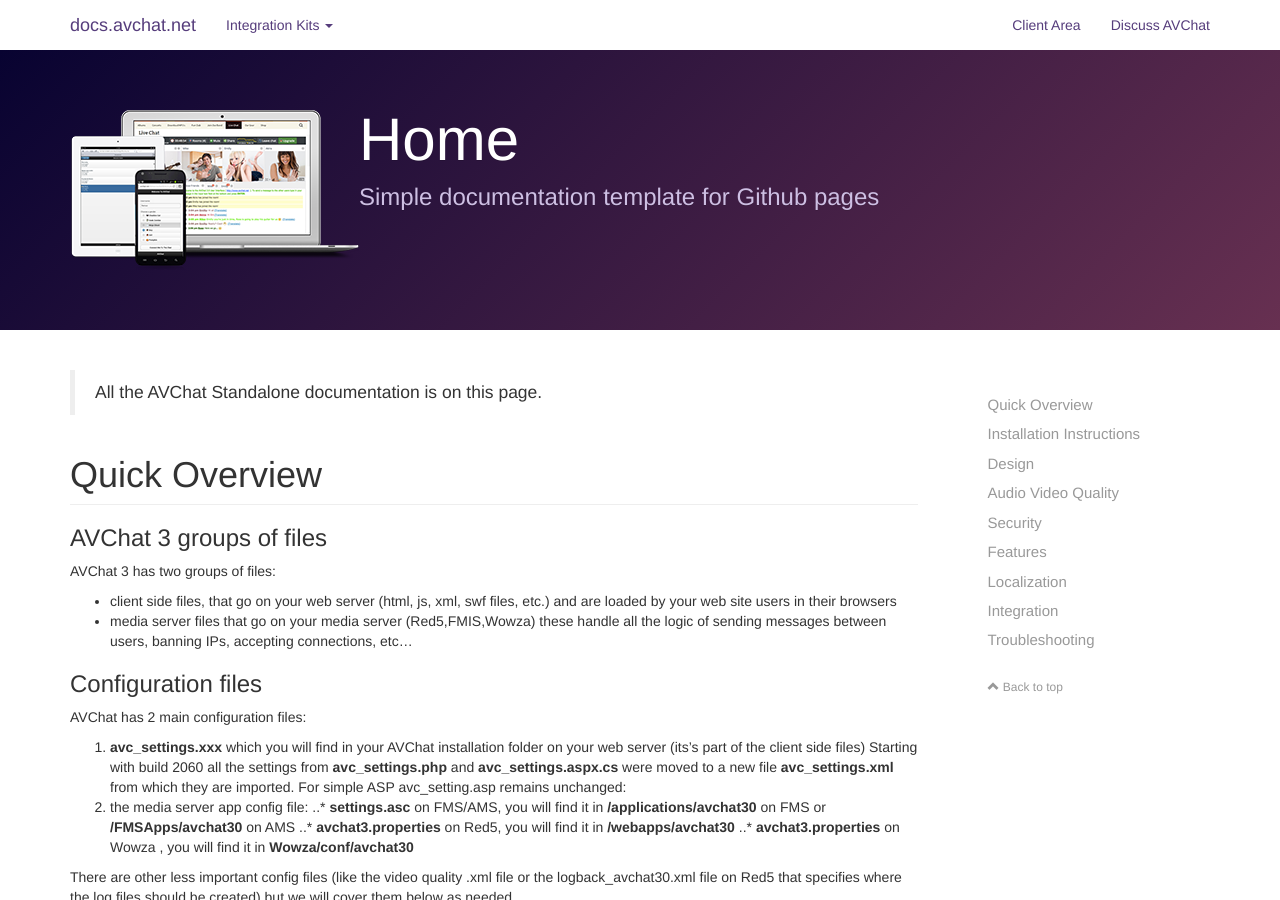
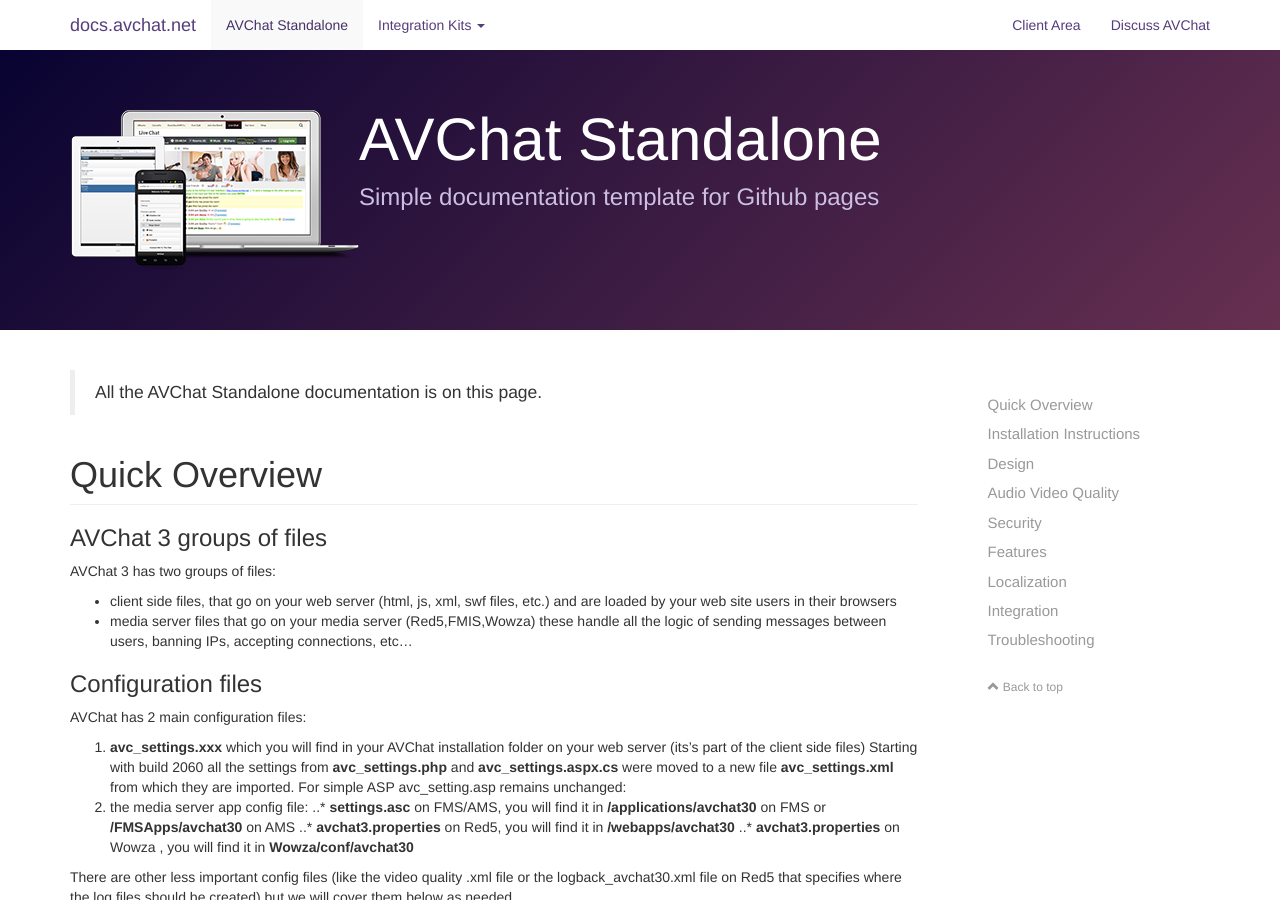
Before and after one commit to nusofthq/avchat-documentation, a Jekyll site: the page built from standalone.md, in a window 1280 px wide and 900 px high. Built offline with Jekyll 4.4.1, drawn with Linux system fonts in a browser that asks for light colours; nearby versions of some CDN libraries; comment, search, counter and statistics services are not loaded.

Commit message:
Wip docs
standalone not main page anymore

```diff
--- a/standalone.md
+++ b/standalone.md
@@ -1,8 +1,8 @@
 ---
 layout: default
-title: Home
+title: AVChat Standalone
 description: Simple documentation template for Github pages
-isHome: true
+isHome: false
 ---
 
 > All the AVChat Standalone documentation is on this page.
```
